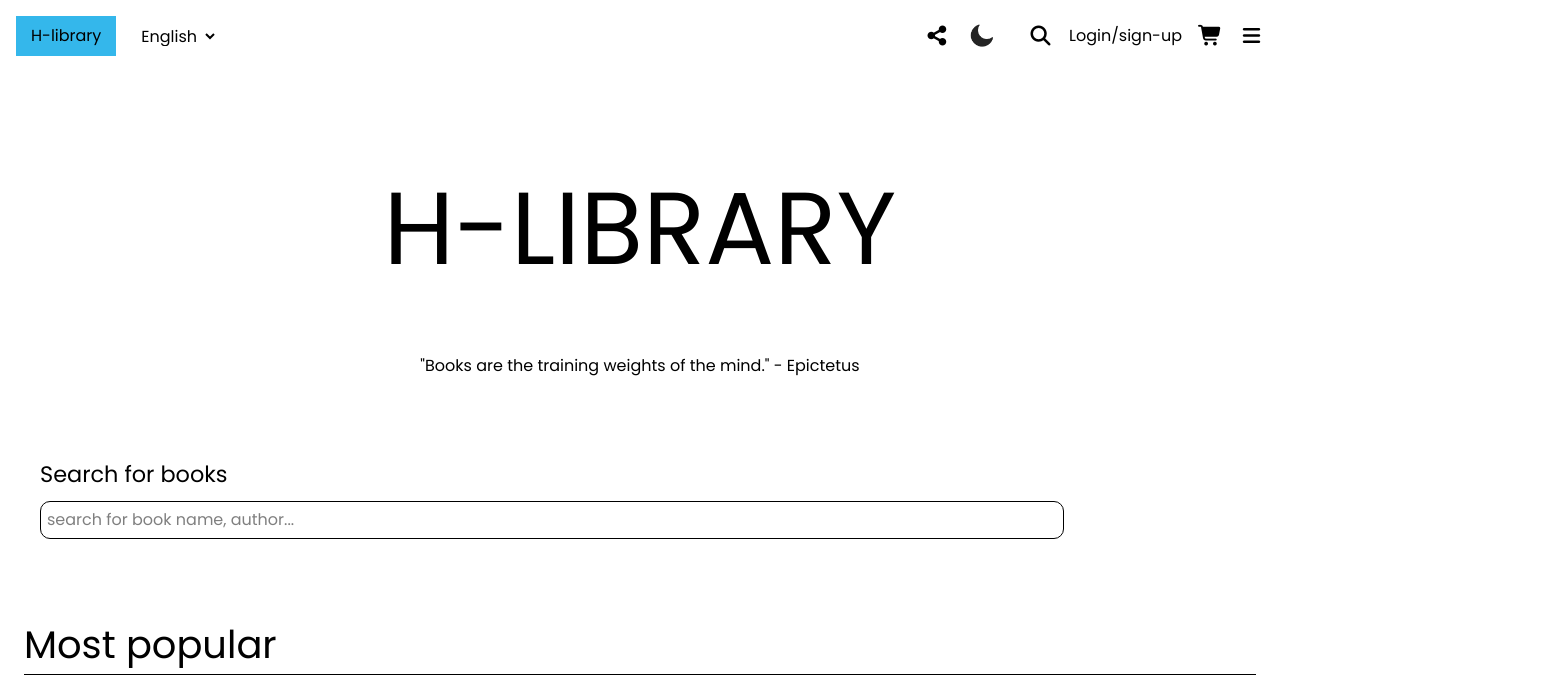
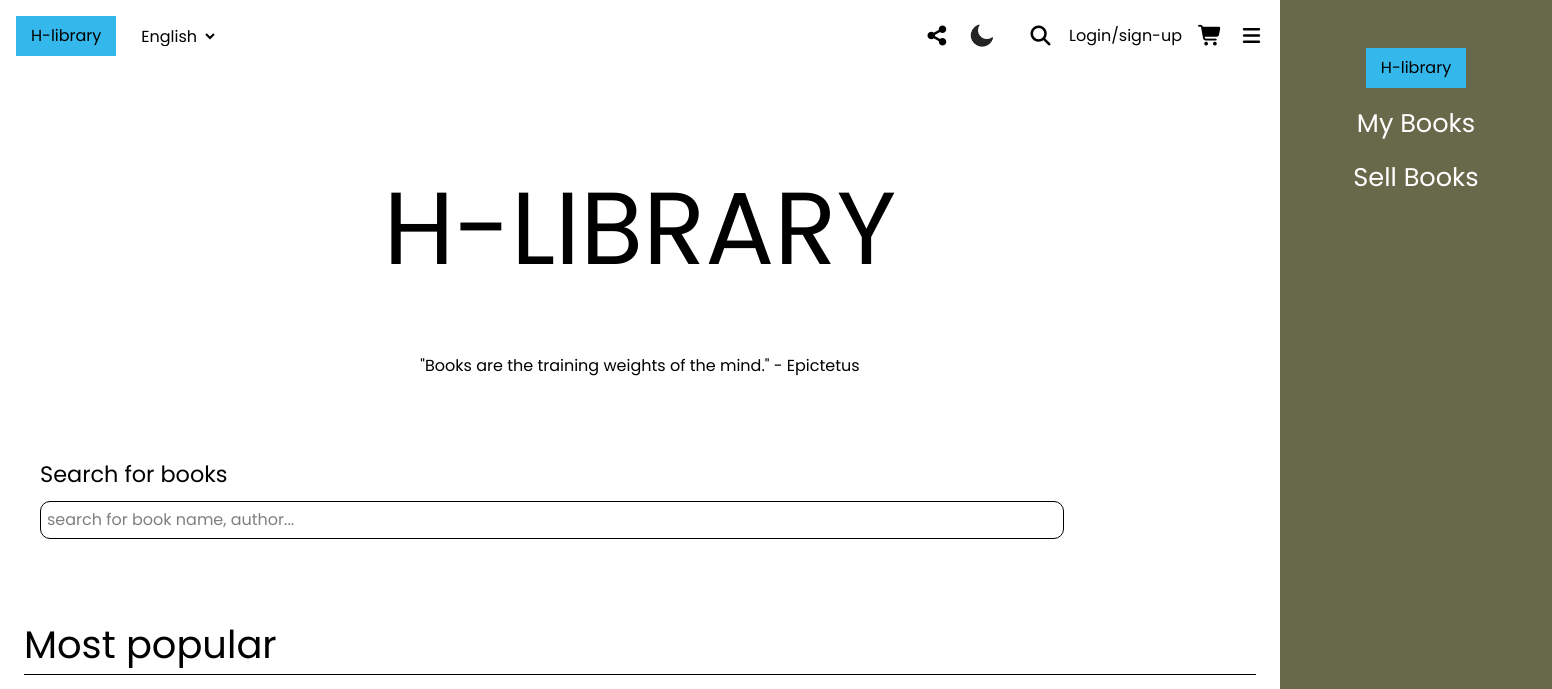
Before and after one commit to hawariyaa/H-library, a React (Vite) app in the folder Frontend/: page / in a window 1280 px wide. Shown: the top 689 px of the page, 1552 px wide, since content can reach past the window. Built offline with nearby package versions, Linux system fonts and the light colour scheme; grey boxes are pictures that could not be loaded; a web font is replaced by a local one.

Commit message:
front-end mybooks

```diff
--- a/Frontend/src/App.jsx
+++ b/Frontend/src/App.jsx
@@ -7,6 +7,7 @@ import {Routes,Route} from 'react-router-dom'
 import Home from './pages/Home/Home'
 import Signup from './pages/Signup/Signup'
 import Product from './pages/Productview/Product'
+import MyBooks from './pages/MYBooks/MyBooks'
 
 function App() {
   const [count, setCount] = useState(0)
@@ -17,6 +18,7 @@ function App() {
         <Route path='/' element={<Home />} />
         <Route path='/signup' element={<Signup />} />
         <Route path='/productview/:id' element={<Product />} />
+        <Route path='/mybooks' element={<MyBooks />} />
       </Routes>
 
   )
--- a/Frontend/src/components/navbar/NavBar.jsx
+++ b/Frontend/src/components/navbar/NavBar.jsx
@@ -1,4 +1,4 @@
-import React, { useEffect, useState } from 'react'
+import React, { useEffect, useState, useRef } from 'react'
 import './navbar.css'
 import { Link } from 'react-router-dom'
 import searchb from '../../assets/search-b.png'
@@ -10,35 +10,71 @@ import menuw from '../../assets/menuicon-w.png'
 
 function NavBar() {
     const [search, setsearch] = useState(false)
-    const handlesearch = () =>{
+    const [bar, setbars] = useState(false)
+    const barsRef = useRef(null)
+    const searchbar = useRef(null)
+//e.stopPropagation() is a method used in JavaScript event
+//  handling to prevent an event from bubbling up the DOM tree to parent elements.
+    const handlesearch = (e) =>{
+        e.stopPropagation()
         setsearch(!search)
     }
     useEffect(()=>{
-      const handleClick = () => {
-       setsearch(!search)
+      const handleOutside = (e) => {
+  //the first element bellow is to avoid error and to check if the element exists inside the DOM
+  //e is the click event object, e.target is the actual DOM element that was clicked
+         if(searchbar.current && !searchbar.current.contains(e.target)){
+          setsearch(false)
+         }
+        }
+
+    window.addEventListener('click', handleOutside)
+    return ()=> window.removeEventListener('click', handleOutside)
+
+    },[])
+  //so why do we have [] dependence, because once the eventlistner mounts on the window then it wiill work forever
+  //when the component unmounts, it will remove the eventlistener from the window keeping it clean
+  //Mounting means React is creating a component and putting it into the DOM for the first time.
+  //The useEffect() hook with no dependencies ([]) runs once, right after it’s added to the DOM.
+  //Unmounting means React is removing a component from the DOM — usually because the user navigated away, or conditional rendering hides it.
+  //so your telling me unless i opened the signup page it is not in the DOM, Until you navigate to that page, the component doesn’t exist in the DOM — it’s not mounted yet.
+  const handleBars = () =>{
+    setbars(!bar)
+  }
+  useEffect(()=>{
+    const handleClose = (e) => {
+      if(barsRef.current && !barsRef.current.contains(e.target) && !searchbar.current.contains(e.target)){
+        setbars(false)
+      }
     }
-    if(search){
-      document.addEventListener('Click', handleClick)
-    }
-    }, [search])
 
+    window.addEventListener('click', handleClose)
+    return ()=> window.removeEventListener('click', handleClose)
+  },[])
   return (
     <div className='nav-bar'>
         <div className="logo">
-          <h3>H-library</h3>
+          <Link to='/'><h3>H-library</h3></Link>
           <select name="language" id="">
             <option value="English">English</option>
             <option value="Amharic">አማርኛ</option>
           </select>
         </div>
-        <div className={`right-side ${search}`}>
+        <div className={`right-side ${search}`} ref={searchbar}>
             <i class="fa-solid fa-share-nodes"></i>
             <img src={night} alt="modeicon" />
-            <input type="text" placeholder='search for book name, author...'/>
+            <input type="text" placeholder='search for book name, author...' onClick={(e)=>e.stopPropagation()}/>
             <i class="fa-solid fa-magnifying-glass" onClick={handlesearch}></i>
             <Link to='/signup'><p>Login/sign-up</p></Link>
             <i class="fa-solid fa-cart-shopping"></i>
-            <i class="fa-solid fa-bars"></i>
+            <i class="fa-solid fa-bars" onClick={handleBars}></i>
+        </div>
+        <div className={`menu-bar ${bar} `}>
+          <div className="menu-pages" ref={barsRef} >
+              <Link to='/'><h3>H-library</h3></Link>
+              <Link to='/mybooks'><p>My Books</p></Link>
+              <p>Sell Books</p>
+          </div>
         </div>
     </div>
   )
--- a/Frontend/src/components/navbar/navbar.css
+++ b/Frontend/src/components/navbar/navbar.css
@@ -3,6 +3,7 @@
     align-items:center;
     justify-content:space-between;
     padding: 1em;
+    position:relative;
 }
 .logo{
     display:flex;
@@ -78,3 +79,35 @@ i:hover{
     opacity:1;
     padding:5px;
 }
+.menu-bar{
+    height:100vh;
+    width:clamp(4em, 30vw, 17em);
+    position:absolute;
+    right:0;
+    top:0;
+    background-color:#68694a;
+    display:flex;
+    justify-content:center;
+    transform: translateX(100%);
+    transition:all 0.4s ease;
+}
+.menu-bar.true{
+    transform:translateX(0);
+}
+.menu-pages{
+    display:flex;
+    flex-direction:column;
+    justify-content:flex-start;
+    align-items:center;
+    gap:1em;
+    padding:3em;
+}
+.menu-pages p{
+    color:white;
+    cursor:pointer;
+    font-size:clamp(1em, 2vw, 3em);
+    transition: all 0.3s ease;
+}
+.menu-pages p:hover{
+   color:#24f038;
+}
--- /dev/null
+++ b/Frontend/src/pages/MYBooks/MyBooks.jsx
@@ -0,0 +1,27 @@
+import React from 'react'
+import NavBar from '../../components/navbar/NavBar'
+import Item from '../../components/items/Item'
+import popularbooks from '../../assets/books/books'
+import './mybooks.css'
+
+function MyBooks() {
+  return (
+    <div>
+       <NavBar />
+       <div className='mybook-list'>
+        {popularbooks.map((book, index)=>{
+            return (
+                <Item
+                  key={index}
+                  image={book.image}
+                  category={book.category}
+                  price={book.price}
+                />
+            )
+        })}
+       </div>
+    </div>
+  )
+}
+
+export default MyBooks
--- /dev/null
+++ b/Frontend/src/pages/MYBooks/mybooks.css
@@ -0,0 +1,5 @@
+
+.mybook-list{
+    display:flex;
+    flex-wrap:wrap;
+}
--- /dev/null
+++ b/Frontend/src/pages/SellBooks/SellBooks.jsx
@@ -0,0 +1,10 @@
+import React from 'react'
+import './sellbooks.css'
+
+function SellBooks() {
+  return (
+    <div>SellBooks</div>
+  )
+}
+
+export default SellBooks
```
Also changed, not shown: Frontend/src/pages/SellBooks/sellbooks.css (added).
